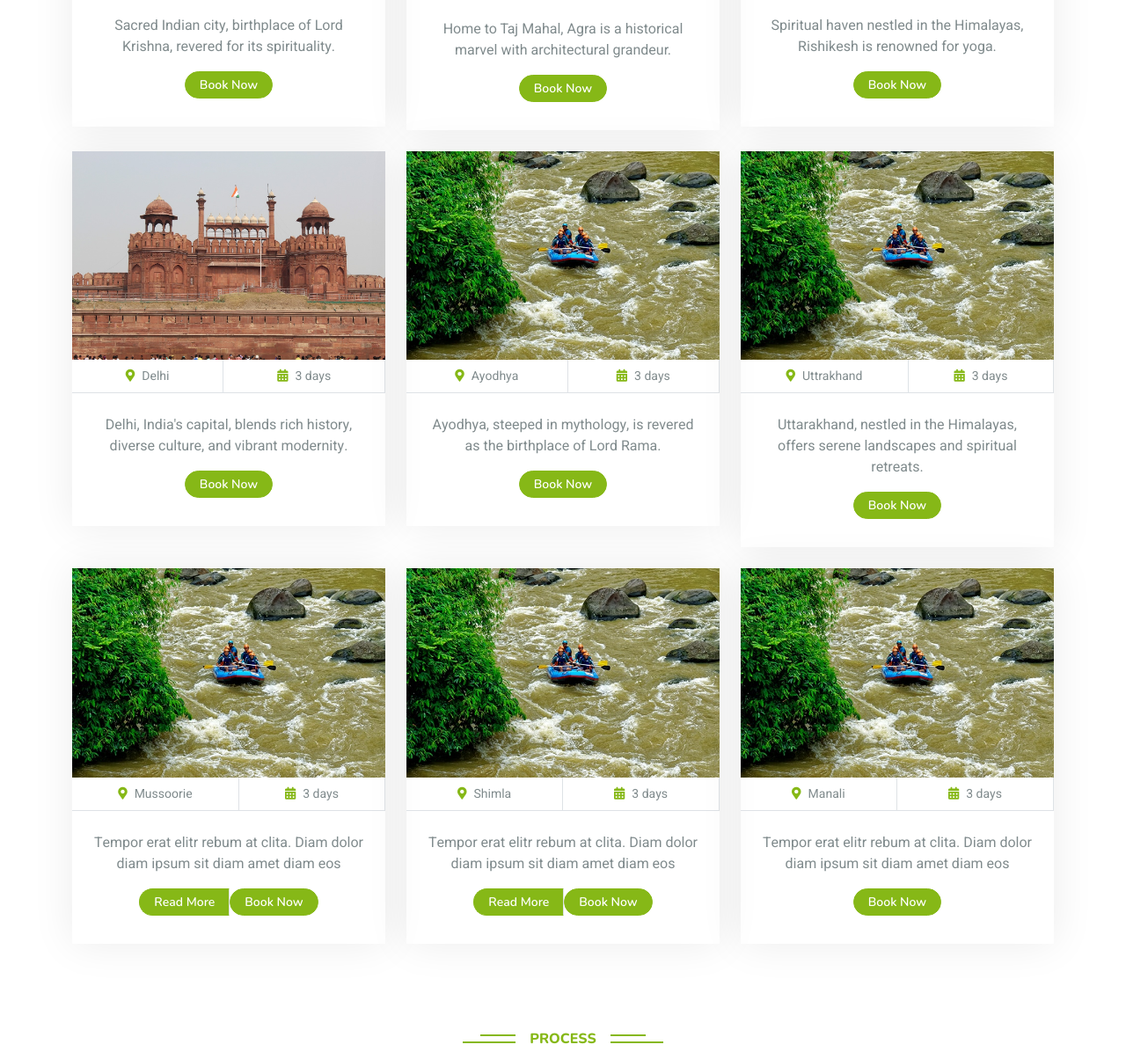
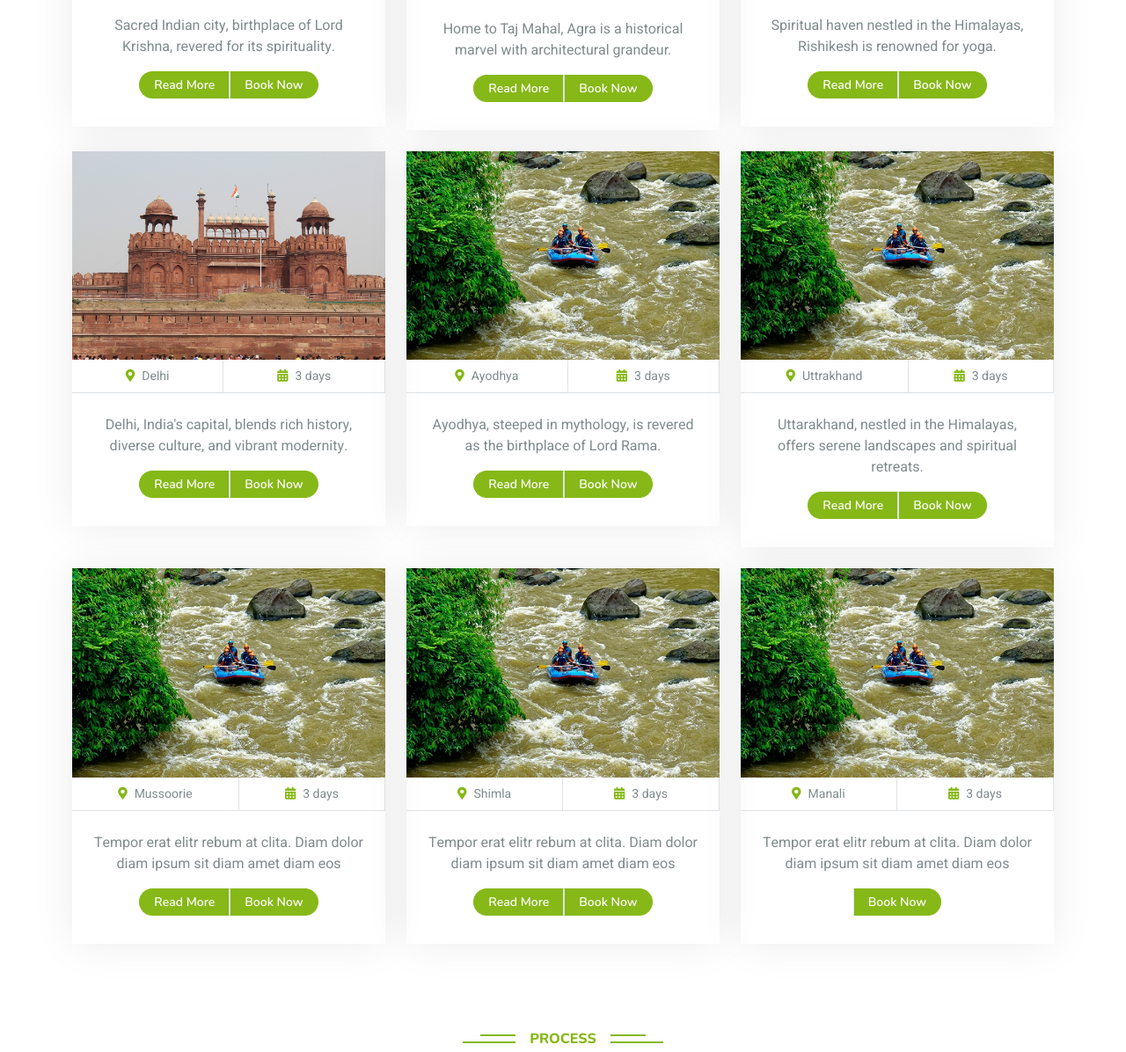
Before and after one commit to vishnusingh0101/TajIndiaTourandTravel, a website: page public/package.html in a window 1280 px wide. Shown: the part 1058-2254 px from the top of the page at 88% size. Drawn offline with nearby package versions, Linux system fonts and the light colour scheme.

Commit message:
added read more button

```diff
--- a/public/package.html
+++ b/public/package.html
@@ -171,8 +171,8 @@
                         <div class="text-center p-4">
                             <p>Sacred Indian city, birthplace of Lord Krishna, revered for its spirituality.</p>
                             <div class="d-flex justify-content-center mb-2">
-                                <!-- <a href="#" class="btn btn-sm btn-primary px-3 border-end" style="border-radius: 30px 0 0 30px;">Read More</a> -->
-                                <a href="#" class="btn btn-sm btn-primary px-3" style="border-radius: 30px;" onclick="openBookingModal('Mathura', '3 days')">Book Now</a>
+                                <a href="#" class="btn btn-sm btn-primary px-3 border-end" style="border-radius: 30px 0 0 30px;">Read More</a>
+                                <a href="#" class="btn btn-sm btn-primary px-3 border-start" style="border-radius: 0 30px 30px 0;" onclick="openBookingModal('Mathura', '3 days')">Book Now</a>
                             </div>
                         </div>
                     </div>
@@ -189,8 +189,8 @@
                         <div class="text-center p-4">
                             <p>Home to Taj Mahal, Agra is a historical marvel with architectural grandeur.</p>
                             <div class="d-flex justify-content-center mb-2">
-                                <!-- <a href="#" class="btn btn-sm btn-primary px-3 border-end" style="border-radius: 30px 0 0 30px;">Read More</a> -->
-                                <a href="#" class="btn btn-sm btn-primary px-3" style="border-radius: 30px;" onclick="openBookingModal('Agra', '3 days')">Book Now</a>
+                                <a href="#" class="btn btn-sm btn-primary px-3 border-end" style="border-radius: 30px 0 0 30px;">Read More</a>
+                                <a href="#" class="btn btn-sm btn-primary px-3 border-start" style="border-radius: 0 30px 30px 0;" onclick="openBookingModal('Agra', '3 days')">Book Now</a>
                             </div>
                         </div>
                     </div>
@@ -207,8 +207,8 @@
                         <div class="text-center p-4">
                             <p>Spiritual haven nestled in the Himalayas, Rishikesh is renowned for yoga.</p>
                             <div class="d-flex justify-content-center mb-2">
-                                <!-- <a href="#" class="btn btn-sm btn-primary px-3 border-end" style="border-radius: 30px 0 0 30px;">Read More</a> -->
-                                <a href="#" class="btn btn-sm btn-primary px-3" style="border-radius: 30px;" onclick="openBookingModal('Rishikesh', '3 days')" >Book Now</a>
+                                <a href="#" class="btn btn-sm btn-primary px-3 border-end" style="border-radius: 30px 0 0 30px;">Read More</a>
+                                <a href="#" class="btn btn-sm btn-primary px-3 border-start" style="border-radius: 0 30px 30px 0;" onclick="openBookingModal('Rishikesh', '3 days')" >Book Now</a>
                             </div>
                         </div>
                     </div>
@@ -225,8 +225,8 @@
                         <div class="text-center p-4">
                             <p>Delhi, India's capital, blends rich history, diverse culture, and vibrant modernity.</p>
                             <div class="d-flex justify-content-center mb-2">
-                                <!-- <a href="#" class="btn btn-sm btn-primary px-3 border-end" style="border-radius: 30px 0 0 30px;">Read More</a> -->
-                                <a href="#" class="btn btn-sm btn-primary px-3" style="border-radius: 30px;" onclick="openBookingModal('Delhi', '3 days')" >Book Now</a>
+                                <a href="#" class="btn btn-sm btn-primary px-3 border-end" style="border-radius: 30px 0 0 30px;">Read More</a>
+                                <a href="#" class="btn btn-sm btn-primary px-3 border-start" style="border-radius: 0 30px 30px 0;" onclick="openBookingModal('Delhi', '3 days')" >Book Now</a>
                             </div>
                         </div>
                     </div>
@@ -243,8 +243,8 @@
                         <div class="text-center p-4">
                             <p>Ayodhya, steeped in mythology, is revered as the birthplace of Lord Rama.</p>
                             <div class="d-flex justify-content-center mb-2">
-                                <!-- <a href="#" class="btn btn-sm btn-primary px-3 border-end" style="border-radius: 30px 0 0 30px;">Read More</a> -->
-                                <a href="#" class="btn btn-sm btn-primary px-3" style="border-radius: 30px;" onclick="openBookingModal('Ayodhiya', '3 days')" >Book Now</a>
+                                <a href="#" class="btn btn-sm btn-primary px-3 border-end" style="border-radius: 30px 0 0 30px;">Read More</a>
+                                <a href="#" class="btn btn-sm btn-primary px-3 border-start" style="border-radius: 0 30px 30px 0;" onclick="openBookingModal('Ayodhiya', '3 days')" >Book Now</a>
                             </div>
                         </div>
                     </div>
@@ -261,8 +261,8 @@
                         <div class="text-center p-4">
                             <p>Uttarakhand, nestled in the Himalayas, offers serene landscapes and spiritual retreats.</p>
                             <div class="d-flex justify-content-center mb-2">
-                                <!-- <a href="#" class="btn btn-sm btn-primary px-3 border-end" style="border-radius: 30px 0 0 30px;">Read More</a> -->
-                                <a href="#" class="btn btn-sm btn-primary px-3" style="border-radius: 30px;" onclick="openBookingModal('Uttrakhand','3 days')" >Book Now</a>
+                                <a href="#" class="btn btn-sm btn-primary px-3 border-end" style="border-radius: 30px 0 0 30px;">Read More</a>
+                                <a href="#" class="btn btn-sm btn-primary px-3 border-start" style="border-radius: 0 30px 30px 0;" onclick="openBookingModal('Uttrakhand','3 days')" >Book Now</a>
                             </div>
                         </div>
                     </div>
@@ -280,7 +280,7 @@
                             <p>Tempor erat elitr rebum at clita. Diam dolor diam ipsum sit diam amet diam eos</p>
                             <div class="d-flex justify-content-center mb-2">
                                 <a href="#" class="btn btn-sm btn-primary px-3 border-end" style="border-radius: 30px 0 0 30px;">Read More</a>
-                                <a href="#" class="btn btn-sm btn-primary px-3" style="border-radius: 30px;" onclick="openBookingModal('Mussoorie','3 days')" >Book Now</a>
+                                <a href="#" class="btn btn-sm btn-primary px-3 border-start" style="border-radius: 0 30px 30px 0;" onclick="openBookingModal('Mussoorie','3 days')" >Book Now</a>
                             </div>
                         </div>
                     </div>
@@ -298,7 +298,7 @@
                             <p>Tempor erat elitr rebum at clita. Diam dolor diam ipsum sit diam amet diam eos</p>
                             <div class="d-flex justify-content-center mb-2">
                                 <a href="#" class="btn btn-sm btn-primary px-3 border-end" style="border-radius: 30px 0 0 30px;">Read More</a>
-                                <a href="#" class="btn btn-sm btn-primary px-3" style="border-radius: 30px;" onclick="openBookingModal('Shimla','3 days')" >Book Now</a>
+                                <a href="#" class="btn btn-sm btn-primary px-3 border-start" style="border-radius: 0 30px 30px 0;" onclick="openBookingModal('Shimla','3 days')" >Book Now</a>
                             </div>
                         </div>
                     </div>
@@ -315,7 +315,7 @@
                         <div class="text-center p-4">
                             <p>Tempor erat elitr rebum at clita. Diam dolor diam ipsum sit diam amet diam eos</p>
                             <div class="d-flex justify-content-center mb-2">
-                                <a href="#" class="btn btn-sm btn-primary px-3" style="border-radius: 30px;" onclick="openBookingModal('Manali','3 days')" >Book Now</a>
+                                <a href="#" class="btn btn-sm btn-primary px-3 border-start" style="border-radius: 0 30px 30px 0;" onclick="openBookingModal('Manali','3 days')" >Book Now</a>
                             </div>
                         </div>
                     </div>
```
Also changed, not shown: public/index.html (+9 -9 lines), public/lib/waypoints/waypoints.min.js.
